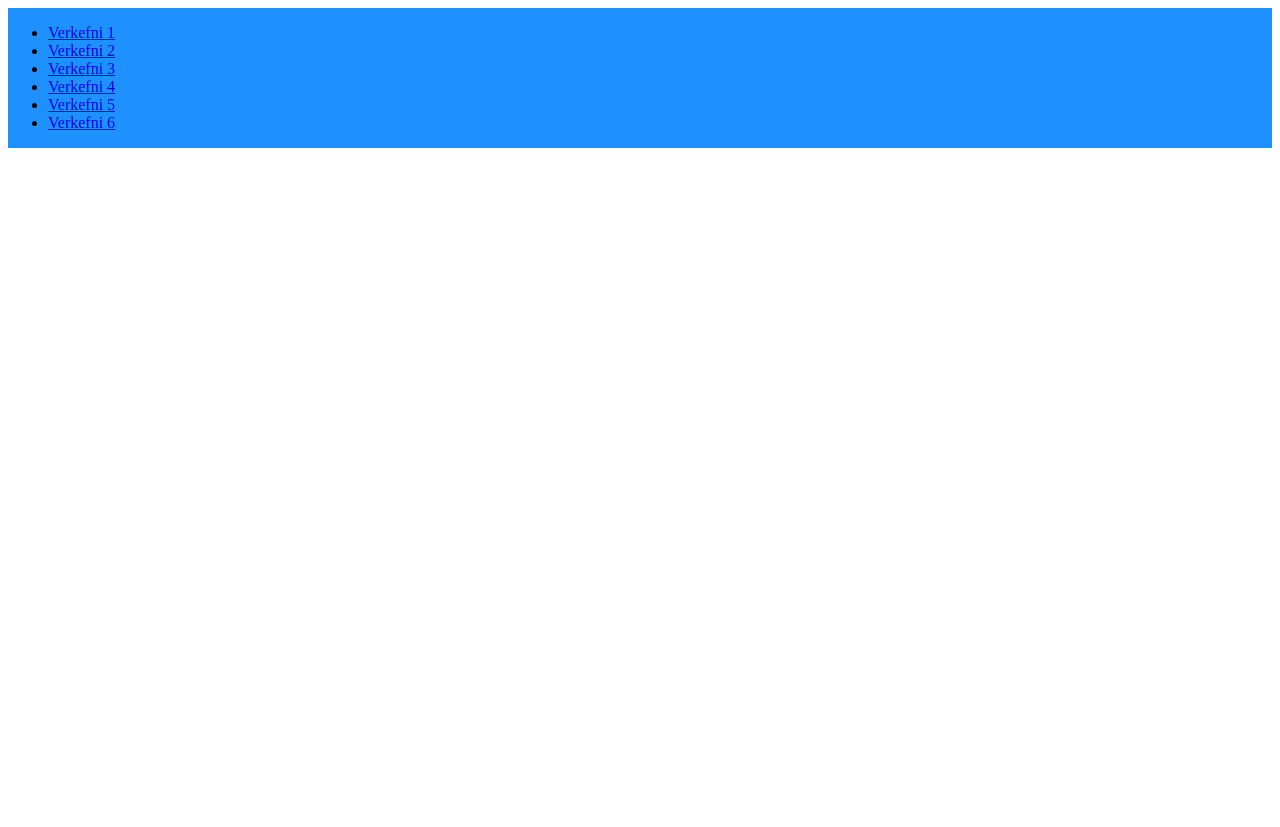
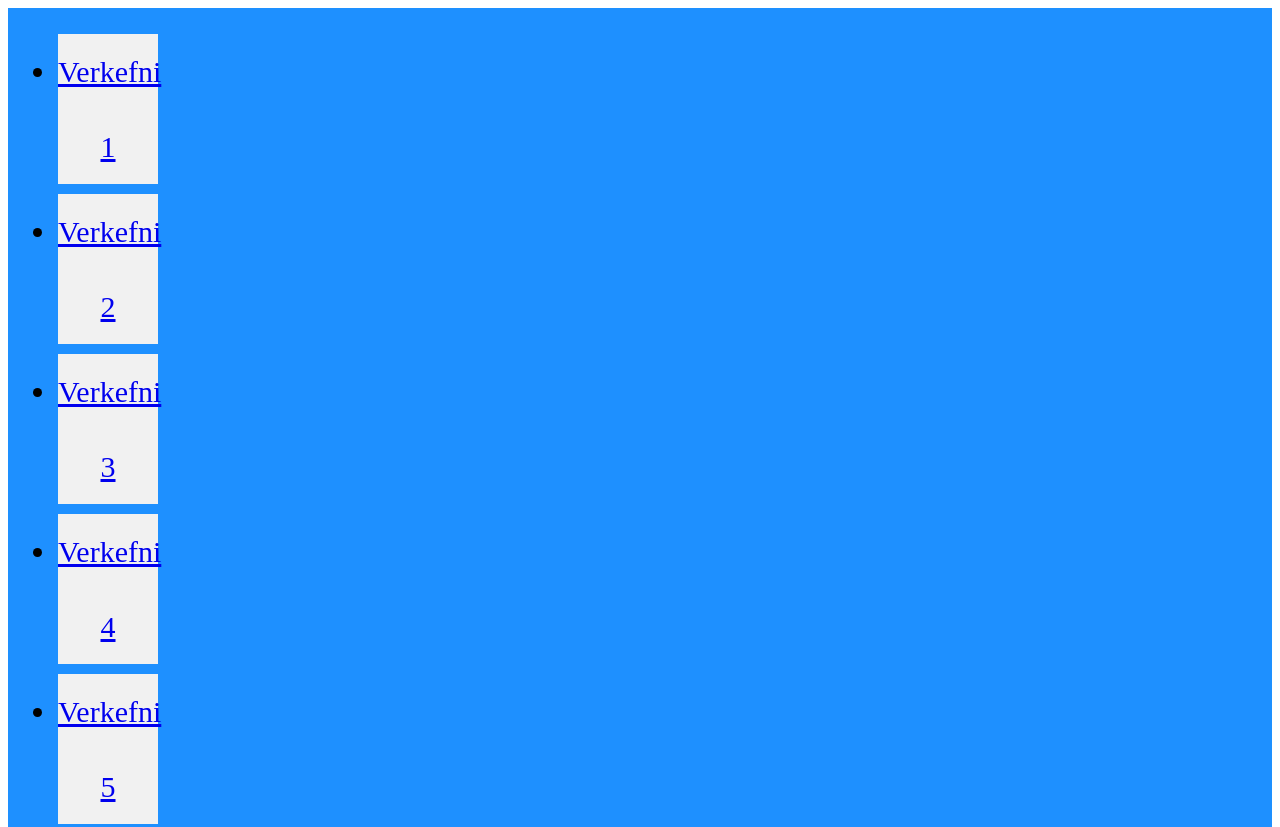
Before and after one commit to thorallover/thorallover.github.io, a plain HTML site: page index.html in a window 1280 px wide. Shown: the top 827 px of the page. Before the commit the page ends 800 px from the top, so only its background shows below. Drawn offline with Linux system fonts and the light colour scheme.

Commit message:
Update index.html

```diff
--- a/index.html
+++ b/index.html
@@ -10,7 +10,7 @@
   background-color: DodgerBlue;
 }
 
-.flex-container > div {
+.flex-container li {
   background-color: #f1f1f1;
   width: 100px;
   margin: 10px;
```
